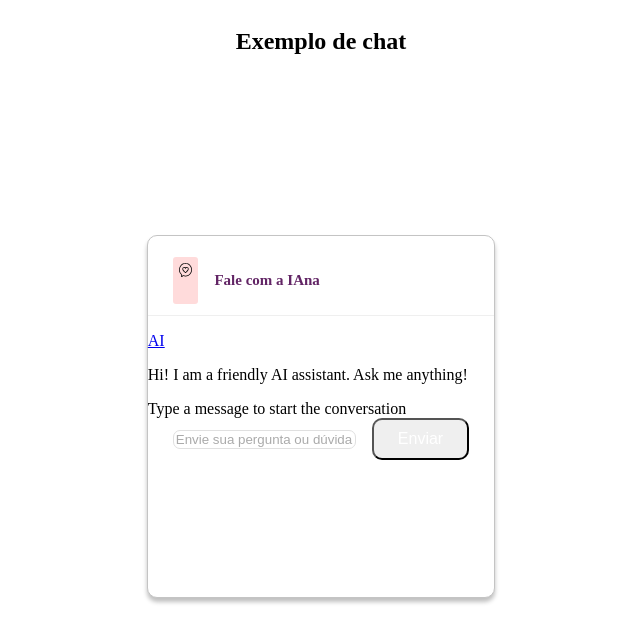
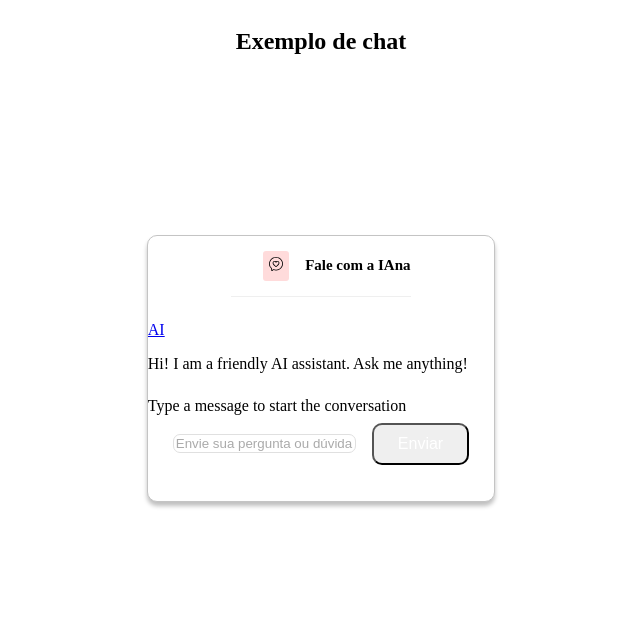
Before and after one commit to mapadoacolhimento/boas-vindas-chatbot, a Next.js app: page / in a window 1280 px wide. Shown: the top 642 px of the page, without its empty margins (319-959 px from the left). Built offline with nearby package versions, Linux system fonts and the light colour scheme.

Commit message:
feat: structures the chat layout

```diff
--- a/app/page.tsx
+++ b/app/page.tsx
@@ -1,28 +1,18 @@
 "use client";
 
 import { Chat } from "../components";
-import { Text, Box, Flex, VStack, Heading } from "@chakra-ui/react";
+import { Text, Box, HStack, VStack, Heading } from "@chakra-ui/react";
 import Image from "next/image";
 
-function Home() {
+function ChatHeader() {
   return (
-    <VStack spacing="10em" justify={"center"}>
-      <Heading>Exemplo de chat</Heading>
-      <Flex w={"full"} justify={"center"}>
-        <Box
-          w={{ base: "full", lg: "80%" }}
-          minH="22.5625rem"
-          bg="#FFF"
-          border="1px solid #C4C4C4"
-          borderRadius="0.625rem"
-          boxShadow="0px 4px 4px 0px #00000040"
-        >
-          <Flex
-            pb="0.72rem"
-            pt="1.31rem"
-            pl="1.56rem"
+    <HStack
+      w={"full"}
+      minH={"60px"}
       borderBottom="1px solid #EFEFEF"
       gap="1rem"
+      align={"center"}
+      pl={"32px"}
     >
       <Box p="6px" borderRadius="3px" bg="#FFDBDB">
         <Image
@@ -32,22 +22,34 @@ function Home() {
           width={13.69}
         />
       </Box>
-            <Box>
-              <Text
-                variant="h2"
-                color='#622565'
+      <Heading
+        as={"h2"}
+        color="brand.default"
         fontSize="15px"
-                fontWeight="700"
+        fontWeight="bold"
       >
         Fale com a IAna
-              </Text>
-            </Box>
-          </Flex>
-          <Box>
+      </Heading>
+    </HStack>
+  );
+}
+
+function Home() {
+  return (
+    <VStack spacing="10em" justify={"center"}>
+      <Heading>Exemplo de chat</Heading>
+      <VStack
+        w={{ base: "full", lg: "80%" }}
+        maxH={"686px"}
+        bg="white"
+        border="1px solid #C4C4C4"
+        borderRadius="0.625rem"
+        boxShadow="0px 4px 4px 0px #00000040"
+        pb={"36px"}
+      >
+        <ChatHeader />
         <Chat />
-          </Box>
-        </Box>
-      </Flex>
+      </VStack>
     </VStack>
   );
 }
--- a/components/Chat.tsx
+++ b/components/Chat.tsx
@@ -3,7 +3,7 @@
 import { useEffect, useState } from "react";
 import ChatLine, { type ChatGPTMessage, LoadingChatLine } from "./ChatLine";
 import { useCookies } from "react-cookie";
-import { Button, Input, HStack, Box } from "@chakra-ui/react";
+import { Button, Input, HStack, Box, VStack } from "@chakra-ui/react";
 
 const COOKIE_NAME = "nextjs-example-ai-chat-gpt3";
 
@@ -16,28 +16,28 @@ export const initialMessages: ChatGPTMessage[] = [
 ];
 
 const InputMessage = ({ input, setInput, sendMessage }: any) => (
-  <HStack spacing="16px" px="25px">
+  <HStack spacing="16px" px="25px" w={"full"}>
     <Box flex="1">
       <Input
         _hover={{
-          borderWidth:"1px",
-          borderStyle:"solid",
-          borderColor:"brand.magenta",
-          boxShadow:"0px 3px 10px 0px #0000001a"
+          borderWidth: "1px",
+          borderStyle: "solid",
+          borderColor: "brand.magenta",
+          boxShadow: "0px 3px 10px 0px #0000001a",
         }}
         _focus={{
-          borderWidth:"1px",
-          borderStyle:"solid",
-          borderColor:"brand.magenta",
-          boxShadow:"0px 3px 10px 0px #0000001a"
+          borderWidth: "1px",
+          borderStyle: "solid",
+          borderColor: "brand.magenta",
+          boxShadow: "0px 3px 10px 0px #0000001a",
         }}
-        placeholder='Envie sua pergunta ou dúvida e a aIAna vai te ajudar'
+        placeholder="Envie sua pergunta ou dúvida e a aIAna vai te ajudar"
         _placeholder={{
           opacity: 1,
-          color: '#AAA',
+          color: "#AAA",
           size: "md",
           fontsize: "13px",
-          fontWeight: "400"
+          fontWeight: "400",
         }}
         borderRadius="7px"
         border="1px solid #E0E0E0"
@@ -64,7 +64,7 @@ const InputMessage = ({ input, setInput, sendMessage }: any) => (
       fontSize="16px"
       fontWeight="400"
       _hover={{
-          bg: "brand.light"
+        bg: "brand.light",
       }}
       _active={{
         bg: "brand.dark",
@@ -150,23 +150,23 @@ export default function Chat() {
   };
 
   return (
-    <div className="rounded-2xl border-zinc-100  lg:border lg:p-6">
+    <VStack boxSize={"full"} align={"flex-start"} justify={"flex-end"}>
+      <Box overflowY={"auto"} maxH={"550px"} w={"full"}>
         {messages.map(({ content, role }, index) => (
           <ChatLine key={index} role={role} content={content} />
         ))}
+      </Box>
 
       {loading && <LoadingChatLine />}
 
       {messages.length < 2 && (
-        <span className="mx-auto flex flex-grow text-gray-600 clear-both">
-          Type a message to start the conversation
-        </span>
+        <span>Type a message to start the conversation</span>
       )}
       <InputMessage
         input={input}
         setInput={setInput}
         sendMessage={sendMessage}
       />
-    </div>
+    </VStack>
   );
 }
```
Lines whose indentation alone changed are shown as unchanged.
